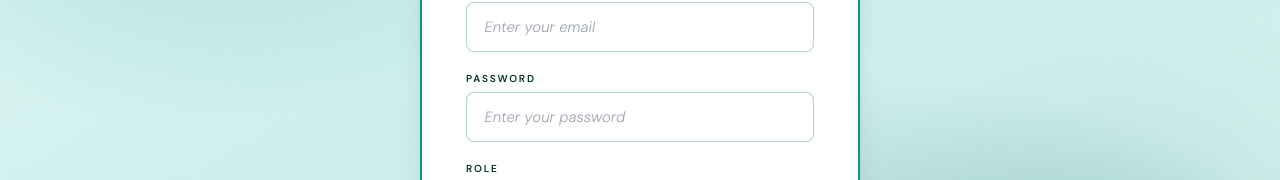
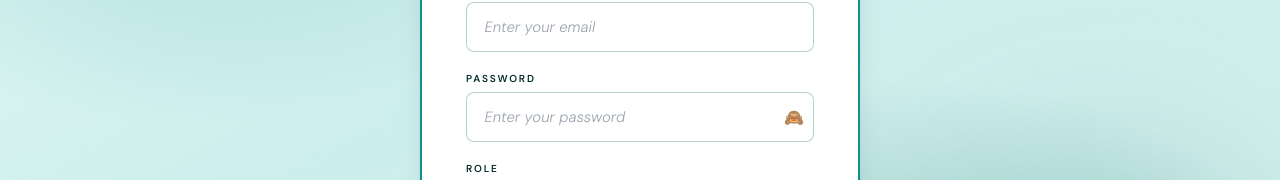
Before and after one commit to Anil-G3/HoneyCart-Frontend, a React (Vite) app: page /register in a window 1280 px wide. Shown: the part 340-520 px from the top of the page. Built offline with nearby package versions, Linux system fonts and the light colour scheme; a web font is replaced by a local one.

Commit message:
Added show password feature in Registration Page

```diff
--- a/src/RegistrationPage.jsx
+++ b/src/RegistrationPage.jsx
@@ -7,6 +7,7 @@ export default function RegistrationPage() {
   const [password, setPassword] = useState('');
   const [role, setRole] = useState('');
   const [error, setError] = useState(null);
+  const [showPassword, setShowPassword] = useState(false);
 
   const handleSignUp = async (e) => {
     e.preventDefault();
@@ -64,15 +65,25 @@ export default function RegistrationPage() {
           </div>
           <div className="form-group">
             <label htmlFor="password" className="form-label">Password</label>
+          <div className="password-wrapper">
             <input
               id="password"
-              type="password"
+              type={showPassword ? 'text' : 'password'}
               placeholder="Enter your password"
               value={password}
               onChange={(e) => setPassword(e.target.value)}
               required
-              className="form-input"
+              className="form-input password-input"
             />
+
+            <button
+              type="button"
+              className="toggle-password-btn"
+              onClick={() => setShowPassword(!showPassword)}
+            >
+              {showPassword ? '👁️' : '🙈'}
+            </button>
+          </div>
           </div>
           <div className="form-group">
             <label htmlFor="role" className="form-label">Role</label>
```
Also changed, not shown: 1 other file (tests, documents, lock files or other folders).
